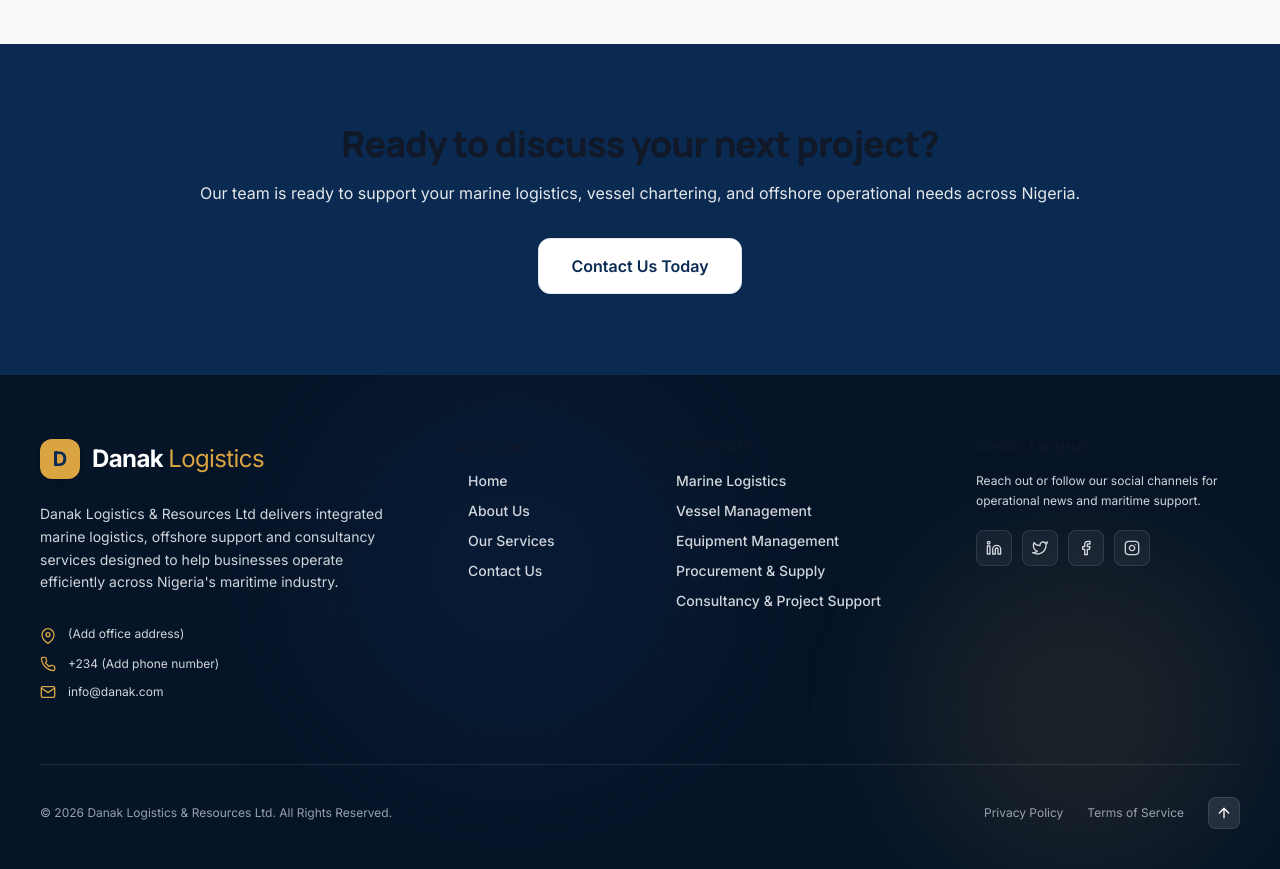
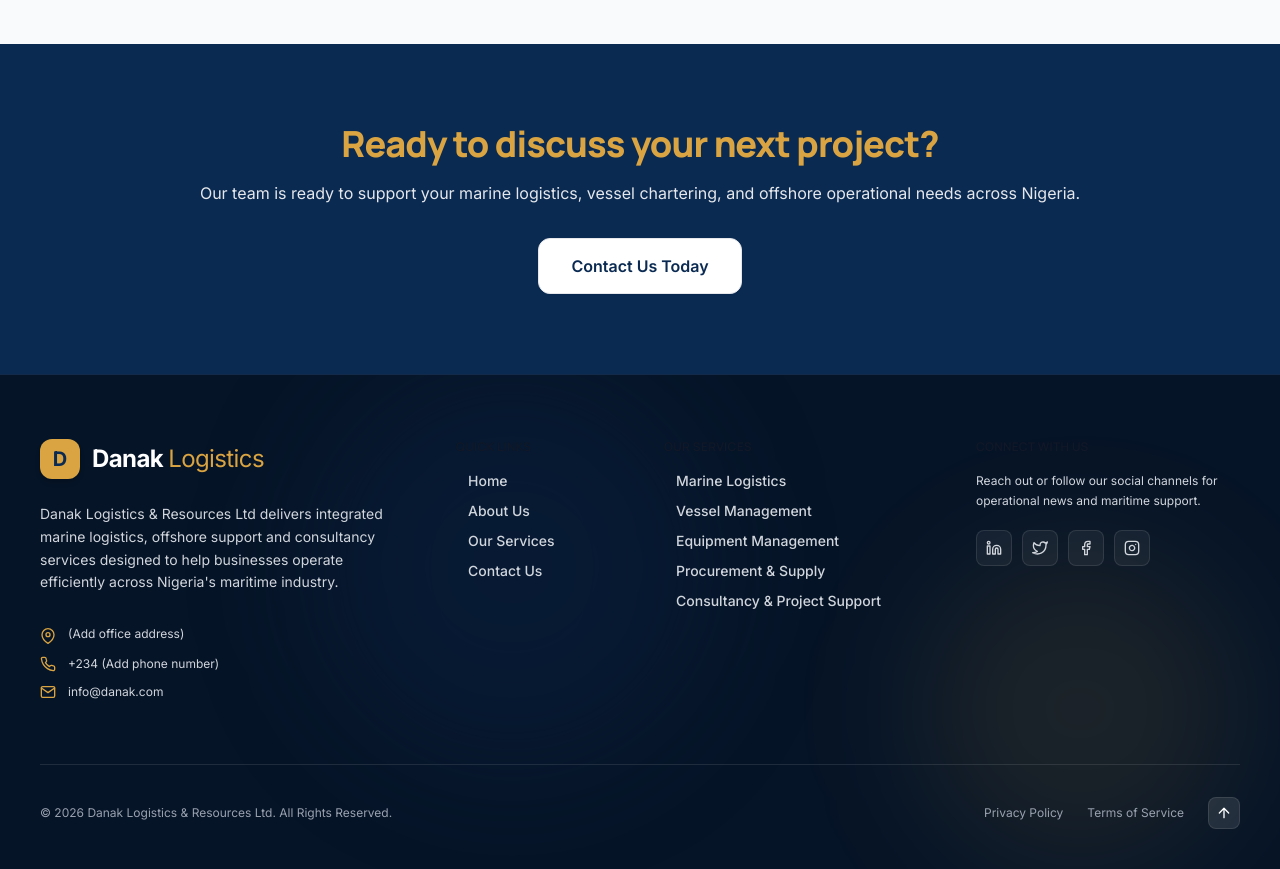
Before and after one commit to ehxdie/Danak, a React (Vite) app: page /contact in a window 1280 px wide. Shown: the part 1260-2129 px from the top of the page. Built offline with nearby package versions, Linux system fonts and the light colour scheme.

Commit message:
Refactor Cta texts

```diff
--- a/src/components/common/Button.tsx
+++ b/src/components/common/Button.tsx
@@ -9,6 +9,7 @@ interface ButtonProps {
   onClick?: () => void;
   className?: string;
   type?: 'button' | 'submit';
+  disabled?: boolean;
 }
 
 export const Button: React.FC<ButtonProps> = ({
@@ -18,9 +19,10 @@ export const Button: React.FC<ButtonProps> = ({
   to,
   onClick,
   className = '',
-  type = 'button'
+  type = 'button',
+  disabled = false
 }) => {
-  const baseStyles = 'inline-flex items-center justify-center font-semibold rounded-xl transition-all duration-300 active:scale-98';
+  const baseStyles = 'inline-flex items-center justify-center font-semibold rounded-xl transition-all duration-300 active:scale-98 disabled:opacity-50 disabled:cursor-not-allowed';
 
   const variantStyles = {
     primary: 'bg-[#0A2A52] text-white hover:bg-[#174C7A] shadow-xs',
@@ -45,7 +47,7 @@ export const Button: React.FC<ButtonProps> = ({
   }
 
   return (
-    <button type={type} onClick={onClick} className={combinedClasses}>
+    <button type={type} onClick={onClick} disabled={disabled} className={combinedClasses}>
       {children}
     </button>
   );
--- a/src/components/common/CTASection.tsx
+++ b/src/components/common/CTASection.tsx
@@ -13,7 +13,7 @@ export const CTASection: React.FC = () => {
           whileInView="visible"
           viewport={{ once: true }}
         >
-          <h2 className="text-3xl md:text-4xl font-extrabold tracking-tight mb-4 text-[#D9A441]">
+          <h2 className="text-3xl md:text-4xl font-extrabold tracking-tight mb-4 text-[#D9A441]" style={{ color: '#D9A441' }}>
             Ready to discuss your next project?
           </h2>
           <p className="text-base text-gray-200 mb-8 leading-relaxed">
```
Also changed, not shown: 1 other file (tests, documents, lock files or other folders).
